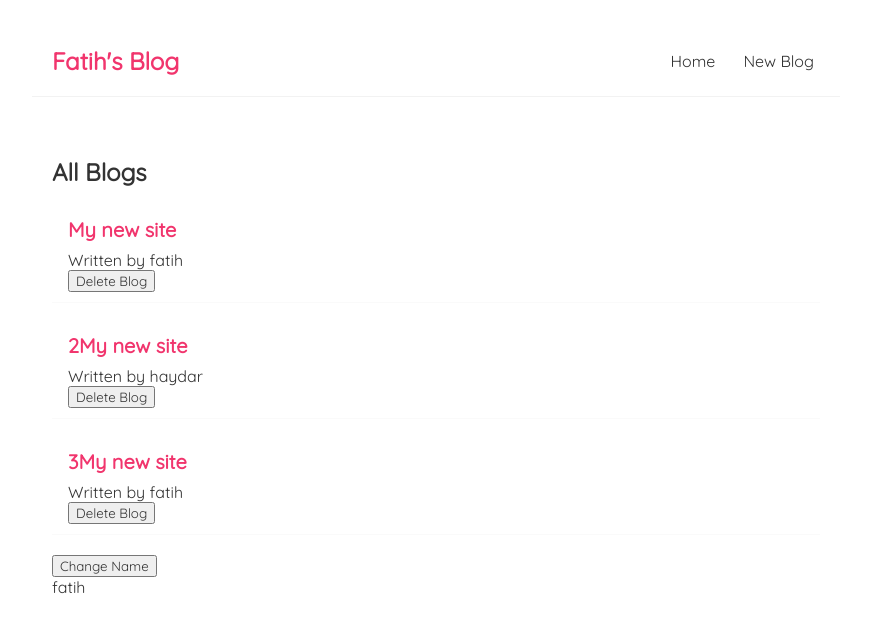
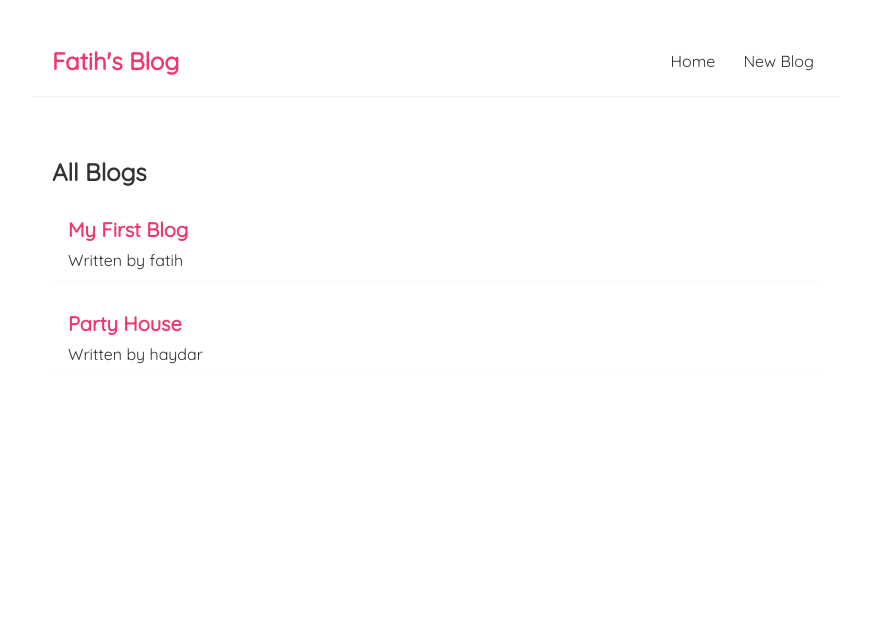
Before and after one commit to mfcandan/react-blog, a React (Create React App) app: page / in a window 1280 px wide. Shown: the top 632 px of the page, without its empty margins (204-1075 px from the left). Built offline with nearby package versions, Linux system fonts and the light colour scheme; data requests are answered from the project's data file; the HTML template or start-up script is replaced by a standard one.

Commit message:
useEffect for fecth data at first time

```diff
--- a/src/BlogList.js
+++ b/src/BlogList.js
@@ -1,4 +1,4 @@
-const BlogList = ({ blogs, title, handleDelete }) => {
+const BlogList = ({ blogs, title }) => {
 
     return (
         <div className="BlogList">
@@ -7,7 +7,6 @@
                 <div className="blog-preview" key={blog.id}>
                     <h2>{ blog.title }</h2>
                     <p>Written by { blog.author }</p>
-                    <button onClick={() => handleDelete(blog.id)}>Delete Blog</button>
                 </div>
             ))}
         </div>
--- a/src/Home.js
+++ b/src/Home.js
@@ -2,28 +2,21 @@
 import BlogList from "./BlogList";
 
 const Home = () => {
-    const [name, setName] = useState('fatih');
-
-    const [blogs, setBlogs] = useState([
-        {title: 'My new site', body: 'lorem ipsum dolor', author:'fatih', id:1},
-        {title: '2My new site', body: 'lorem ipsum dolor', author:'haydar', id:2},
-        {title: '3My new site', body: 'lorem ipsum dolor', author:'fatih', id:3}
-    ])
-
-    const handleDelete = (id) => {
-        const newBlogs = blogs.filter(blog => blog.id !== id);
-        setBlogs(newBlogs);
-    }
+    const [blogs, setBlogs] = useState(null);
 
     useEffect(() => {
-        console.log('Use effect run');
+        fetch('http://localhost:8000/blogs')
+            .then(res => {
+                return res.json();
+            })
+            .then(data => {
+                setBlogs(data);
+            });
     },[]);
 
     return (
         <div className="home">
-            <BlogList blogs={blogs} title="All Blogs" handleDelete={handleDelete} />
-            <button onClick={()=> setName('Mario')}>Change Name</button>
-            <p>{name}</p>
+           {blogs && <BlogList blogs={blogs} title="All Blogs"/>}
         </div>
      );
 }
```
